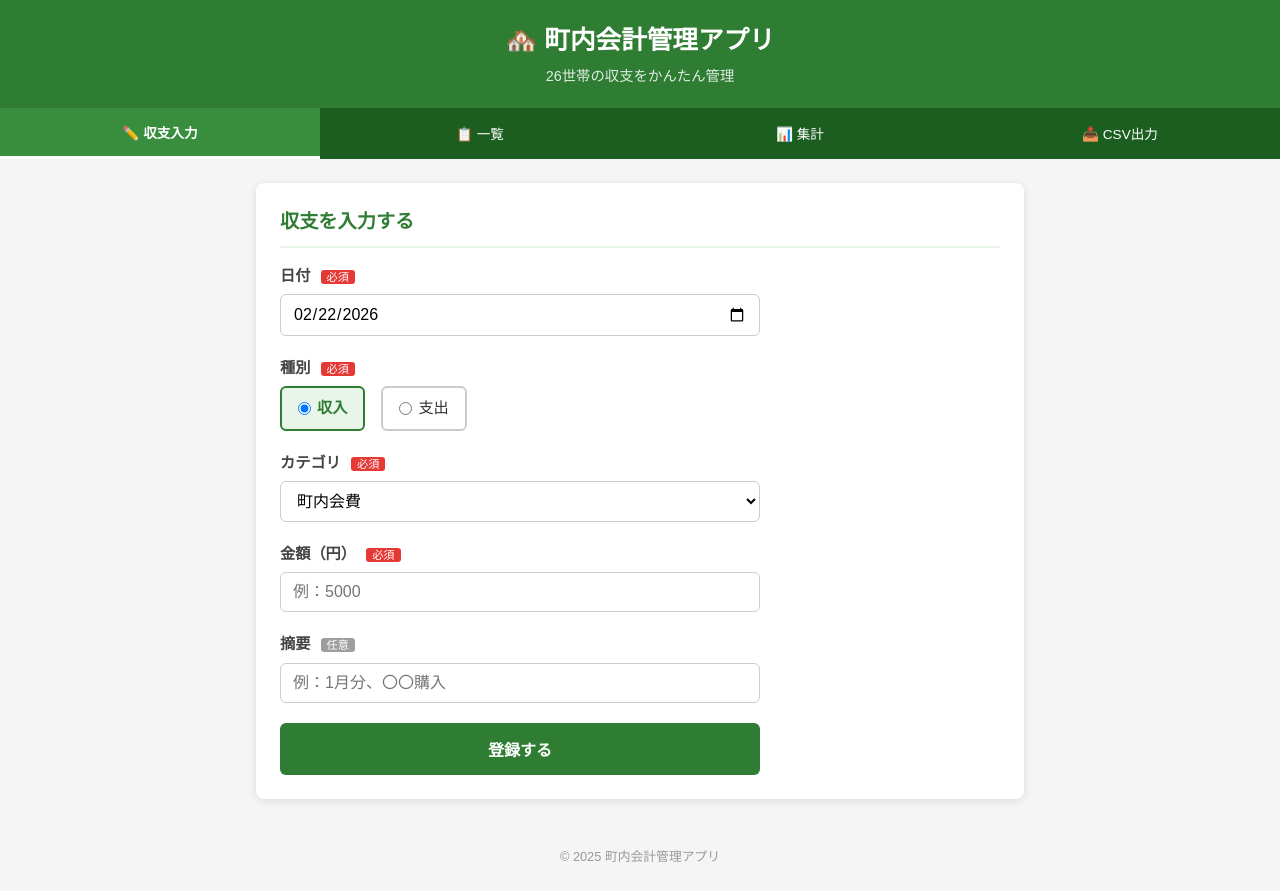
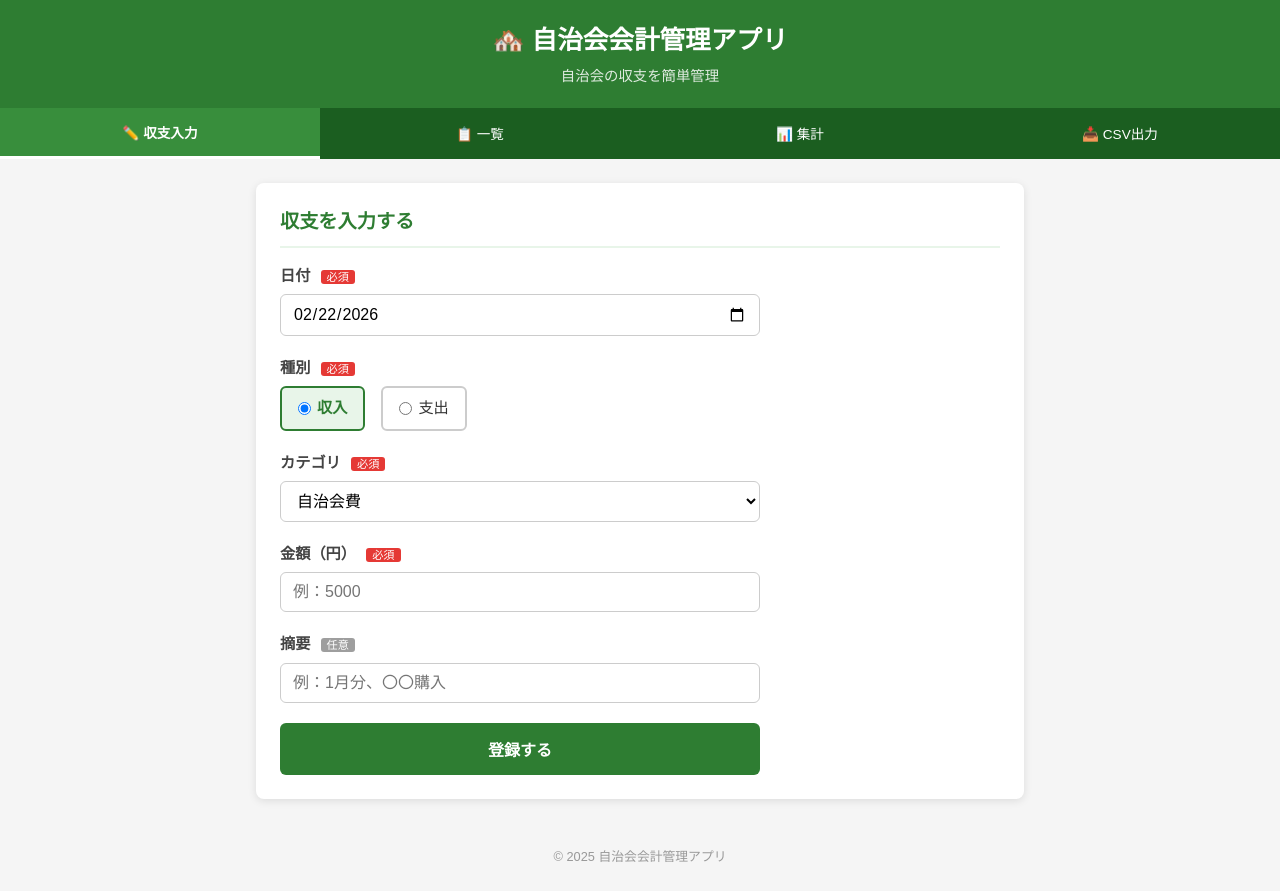
Before and after one commit to Morisan51/chonaikai-kaikei, a plain HTML site: page index.html in a window 1280 px wide. Drawn offline with nearby package versions, Linux system fonts and the light colour scheme; no server answers.

Commit message:
fix: 「町内会」を「自治会」に名称変更
Co-Authored-By: Claude Sonnet 4.6 <noreply@anthropic.com>

```diff
--- a/app.js
+++ b/app.js
@@ -1,5 +1,5 @@
 // =============================================
-// 町内会計管理アプリ - メインロジック
+// 自治会会計管理アプリ - メインロジック
 // Phase 1: 基本構造・タブ切り替え
 // Phase 2: 収支入力フォーム
 // Phase 3: Supabase保存・一覧表示・残高計算
@@ -25,7 +25,7 @@ const db = supabase.createClient(SUPABASE_URL, SUPABASE_ANON_KEY);
 // =============================================
 
 // 収入カテゴリの一覧
-const INCOME_CATEGORIES = ["町内会費", "補助金", "繰越金", "その他収入"];
+const INCOME_CATEGORIES = ["自治会費", "補助金", "繰越金", "その他収入"];
 
 // 支出カテゴリの一覧
 const EXPENSE_CATEGORIES = ["行事費", "消耗品費", "通信費", "慶弔費", "その他支出"];
@@ -64,7 +64,7 @@ async function init() {
   await renderList();
   await calcBalance();
 
-  console.log("✅ 町内会計管理アプリ 起動完了（Supabase接続済み）");
+  console.log("✅ 自治会会計管理アプリ 起動完了（Supabase接続済み）");
 
 }
 
@@ -686,7 +686,7 @@ function exportCSV(transactions, label) {
   const url = URL.createObjectURL(blob);
   const link = document.createElement("a");
   link.href = url;
-  link.download = "町内会計_" + label + ".csv";
+  link.download = "自治会会計_" + label + ".csv";
   link.click();
   URL.revokeObjectURL(url);
 
--- a/index.html
+++ b/index.html
@@ -9,7 +9,7 @@
   <!-- 文字コードをUTF-8（日本語対応）に設定する -->
   <meta name="viewport" content="width=device-width, initial-scale=1.0">
   <!-- スマホでも見やすいように画面サイズを自動調整する -->
-  <title>町内会計管理アプリ</title>
+  <title>自治会会計管理アプリ</title>
   <!-- ブラウザのタブに表示されるタイトル -->
   <link rel="stylesheet" href="style.css">
   <!-- スタイルシート（デザインファイル）を読み込む -->
@@ -20,8 +20,8 @@
 
   <!-- ===== ヘッダー：アプリのタイトル ===== -->
   <header class="header">
-    <h1 class="header__title">🏘️ 町内会計管理アプリ</h1>
-    <p class="header__subtitle">26世帯の収支をかんたん管理</p>
+    <h1 class="header__title">🏘️ 自治会会計管理アプリ</h1>
+    <p class="header__subtitle">自治会の収支を簡単管理</p>
   </header>
 
   <!-- ===== ナビゲーション：タブ切り替えメニュー ===== -->
@@ -232,7 +232,7 @@
 
   <!-- ===== フッター ===== -->
   <footer class="footer">
-    <p>© 2025 町内会計管理アプリ</p>
+    <p>© 2025 自治会会計管理アプリ</p>
   </footer>
 
   <!-- Supabase：クラウドデータベースに接続するためのライブラリ -->
--- a/style.css
+++ b/style.css
@@ -1,5 +1,5 @@
 /* =============================================
-   町内会計管理アプリ - スタイルシート
+   自治会会計管理アプリ - スタイルシート
    Phase 1: 基本デザイン
    ============================================= */
 
@@ -25,7 +25,7 @@ body {
 
 /* ----- ヘッダー ----- */
 .header {
-  /* 背景色：緑（町内会らしい落ち着いた色） */
+  /* 背景色：緑（自治会らしい落ち着いた色） */
   background-color: #2e7d32;
   /* 文字色：白 */
   color: white;
```
